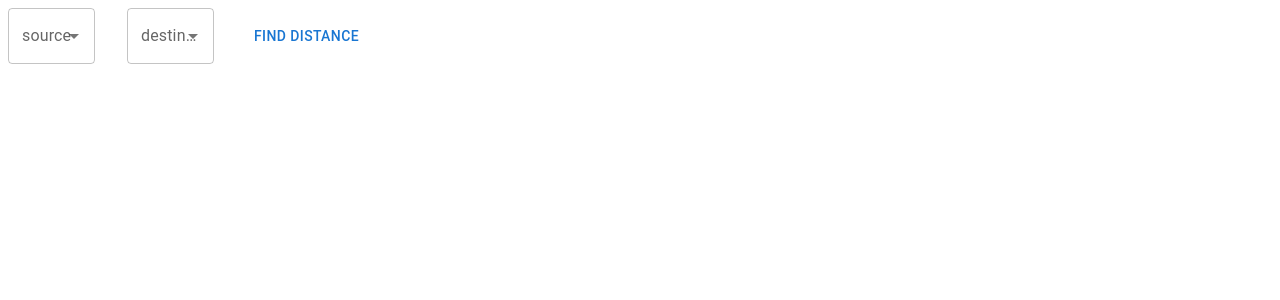
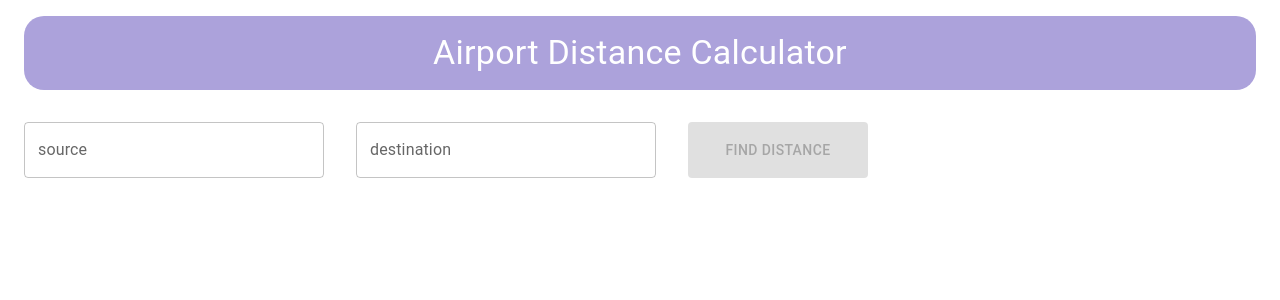
Before and after one commit to arsalyou/AirportDistanceFinder, a React (Vite) app: page / in a window 1280 px wide. Shown: the top 300 px of the page. Built offline with nearby package versions, Linux system fonts and the light colour scheme.

Commit message:
added error msgs + recenter support

```diff
--- a/src/App.tsx
+++ b/src/App.tsx
@@ -1,8 +1,10 @@
 import { useEffect, useState } from 'react'
 import SearchField from './components/SearchField'
-import {Stack, Button} from '@mui/material';
+import { Stack, Button } from '@mui/material';
 import Map from './components/Map';
-import {Point, AirportDetailType} from './types'
+import Header from './components/Header';
+import { Point, AirportDetailType } from './types'
+
 
 
 function App() {
@@ -10,52 +12,60 @@ function App() {
   const [destinationAirport, setDestinationAirport] = useState<AirportDetailType>()
   const [dist, setDist] = useState<number>()
   const [showMap, setShowMap] = useState(false);
+  const [btnEanble, setBtnEnable] = useState(false);
 
   function distance(lat1: number, lon1: number, lat2: number, lon2: number) {
     var p = 0.017453292519943295;    // Math.PI / 180
     var c = Math.cos;
-    var a = 0.5 - c((lat2 - lat1) * p)/2 +
+    var a = 0.5 - c((lat2 - lat1) * p) / 2 +
       c(lat1 * p) * c(lat2 * p) *
-            (1 - c((lon2 - lon1) * p))/2;
+      (1 - c((lon2 - lon1) * p)) / 2;
 
     return 12742 * Math.asin(Math.sqrt(a)); // 2 * R; R = 6371 km
   }
 
-  useEffect(()=>{
-    console.log(srcAirport)
-  },[srcAirport])
+  useEffect(() => {
+    if(!srcAirport && !destinationAirport){
+      setShowMap(false);
+    }
+    if (srcAirport && destinationAirport){
+      setBtnEnable(true);
+    }else{
+      setBtnEnable(false);
+    }
+
+  }, [srcAirport, destinationAirport])
 
   const findDistance = () => {
-    if (srcAirport && destinationAirport){
-      let srcCoordinate  = srcAirport.points;
+    if (srcAirport && destinationAirport) {
+      let srcCoordinate = srcAirport.points;
       let destCoordinate = destinationAirport.points;
       console.log(srcAirport)
       const calculatedKM = distance(srcCoordinate!.lat, srcCoordinate!.lng, destCoordinate!.lat, destCoordinate!.lng)
       let miles = 0.53996 * calculatedKM;
-    setDist(miles)
+      setDist(Math.round(miles))
       setShowMap(true);
     }
   }
 
   return (
-    <div>
-<Stack
-  direction={{ xs: 'column', sm: 'row' }}
-  spacing={{ xs: 1, sm: 2, md: 4 }}
->
-      <SearchField label='source' setAirportDetails={setSrcAirport}/>
-      <SearchField label='destination' setAirportDetails={setDestinationAirport}/>
-      <Button onClick={findDistance}>Find Distance</Button>
+      <Stack  sx={{ m:2}} spacing={{ xs: 1, sm: 2, md: 4 }}>
+      <Header />
+      <Stack sx={{flex: 1}} direction={{ xs: 'column', sm: 'row' }} spacing={{ xs: 1, sm: 2, md: 4 }}>
+        <SearchField label='source' setAirportDetails={setSrcAirport} />
+        <SearchField label='destination' setAirportDetails={setDestinationAirport} />
+        <Button disabled={!btnEanble} variant="contained" sx={{ minWidth:180 }} onClick={findDistance}>Find Distance</Button>
       </Stack>
-      <h3>{dist}</h3>
+
       {
         showMap &&
-      <Map sourceCoordinates={srcAirport?.points} destinationCoordinates={destinationAirport?.points}/>
+        <>
+        <h4>{`${dist} nautical miles is the distance from ${srcAirport?.name} to ${destinationAirport?.name}`}</h4>
+        <Map sourceCoordinates={srcAirport?.points} destinationCoordinates={destinationAirport?.points} />
+        </>
 
       }
-
-
-    </div>
+      </Stack>
   )
 }
 
--- /dev/null
+++ b/src/components/DisplayMessage.tsx
@@ -0,0 +1,34 @@
+import React, {useState} from 'react';
+import Snackbar, { SnackbarOrigin } from '@mui/material/Snackbar';
+import { MsgProps } from '../types';
+
+export interface State extends SnackbarOrigin {
+    open: boolean;
+}
+
+export default function DisplayMessage({message, show}: MsgProps){
+    const [state, setState] = useState<State>({
+        open: show,
+        vertical: 'top',
+        horizontal: 'right',
+      });
+      const { vertical, horizontal, open } = state;
+
+      const handleClick = (newState: SnackbarOrigin) => () => {
+        setState({ open: true, ...newState });
+      };
+
+      const handleClose = () => {
+        setState({ ...state, open: false });
+      };
+
+    return (
+        <Snackbar
+        anchorOrigin={{ vertical, horizontal }}
+        open={open}
+        onClose={handleClose}
+        message={message}
+        key={vertical + horizontal}
+      />
+    )
+}
--- /dev/null
+++ b/src/components/Header.tsx
@@ -0,0 +1,15 @@
+import React, { useEffect, useMemo, useRef, useState } from 'react';
+import { Box, Typography } from '@mui/material';
+
+export default function Header(){
+    return (
+        <>
+         <Box sx={{ display:'flex', justifyContent:'center', backgroundColor:'#aca2db', borderRadius:5, p:2}}>
+          <Typography sx={{ color:'#ffff' }} variant="h4">
+          Airport Distance Calculator
+          </Typography  >
+        </Box>
+        </>
+
+    )
+}
--- a/src/components/Map.tsx
+++ b/src/components/Map.tsx
@@ -1,8 +1,8 @@
-import React, { useEffect, useMemo, useRef, useState } from 'react';
+import React, { useEffect, useState } from 'react';
 import { useGoogleMap, GoogleMap, useLoadScript, MarkerF, PolylineF } from "@react-google-maps/api";
 import '../styles/global.css';
 import { Coordinates } from '../types';
-
+import { Button } from '@mui/material';
 
 export default function Map({ sourceCoordinates, destinationCoordinates }: Coordinates) {
 
@@ -10,36 +10,33 @@ export default function Map({ sourceCoordinates, destinationCoordinates }: Coord
     const { isLoaded } = useLoadScript({
         googleMapsApiKey: "AIzaSyCFHmPDrLwmka2L2wRvO_v7lz__jg4_7AI",
     });
-    //console.log(isLoaded);
     if (!isLoaded) return <div>Loading...</div>;
 
     const fitBounds = (map) => {
         const bounds = new window.google.maps.LatLngBounds();
-        bounds.extend(sourceCoordinates)
-        bounds.extend(destinationCoordinates)
-        // myPlaces.map(place => {
-        //     bounds.extend(place.pos);
-        //     return place.id;
-        // });
+        bounds.extend(sourceCoordinates!)
+        bounds.extend(destinationCoordinates!)
         map.fitBounds(bounds);
     };
-    const path = [
-        { lat: 44, lng: -80 },
-        { lat: 21.291, lng: -157.821 },
 
-    ];
+
+    const recenter = () => {
+        if (sourceCoordinates && destinationCoordinates){
+               fitBounds(mapRef);
+         }
+    };
+    // useEffect(()=>{
+    //     if (sourceCoordinates && destinationCoordinates){
+    //         fitBounds(mapRef);
+    //     }
+    // },[sourceCoordinates, destinationCoordinates])
 
     const options = {
         strokeColor: '#FF0000',
-        strokeOpacity: 0.8,
-        strokeWeight: 12,
+        strokeWeight: 3,
         fillColor: '#FF0000',
         fillOpacity: 0.35,
         radius: 30000,
-        paths: [
-            sourceCoordinates,
-            destinationCoordinates,
-        ],
         zIndex: 1
     };
 
@@ -52,8 +49,8 @@ export default function Map({ sourceCoordinates, destinationCoordinates }: Coord
         !isLoaded ? (<p>Loading </p>)
             :
             (
-
                 <>
+                <Button onClick={recenter} >Recenter</Button>
                     <GoogleMap onLoad={loadHandler} mapContainerClassName="map-container">
                         <MarkerF position={sourceCoordinates!} />
                         <MarkerF position={destinationCoordinates!} />
--- a/src/components/SearchField.tsx
+++ b/src/components/SearchField.tsx
@@ -1,10 +1,11 @@
-import React, {useState, useEffect} from 'react';
+import React, { useState, useEffect } from 'react';
 import TextField from '@mui/material/TextField';
 import Autocomplete from '@mui/material/Autocomplete';
 import { createFilterOptions } from '@mui/material/Autocomplete';
 import { CircularProgress } from '@mui/material';
 import axios from 'axios';
 import { AirportDetailType } from '../types';
+import DisplayMessage from './DisplayMessage';
 
 const filterOptions = createFilterOptions({
   stringify: (option) => option.name,
@@ -12,22 +13,24 @@ const filterOptions = createFilterOptions({
 
 type AirportFieldProps = {
   label: string
-    setAirportDetails : (airportDetails: AirportDetailType) => void,
-
+  setAirportDetails: (airportDetails: AirportDetailType) => void,
 }
 
-  export default function SearchField({label, setAirportDetails}: AirportFieldProps) {
-    const [open, setOpen] = React.useState(false);
-    const [query, setQuery] = React.useState('');
+export default function SearchField({ label, setAirportDetails }: AirportFieldProps) {
+  const [open, setOpen] = useState(false);
+  const [query, setQuery] = useState('');
+  const [error, setError] = useState('');
+  const [showError, setShowError] = useState(false);
 
   const [options, setOptions] = React.useState([]);
   const loading = open && options?.length === 0;
 
   const onChangeHandle = async (value) => {
+    try {
       const res = await axios({
         method: 'POST',
         url: `https://www.air-port-codes.com/api/v1/multi?term=${value}`,
-        headers:{
+        headers: {
           'APC-Auth': '0d8112d88b',
           'APC-Auth-Secret': 'e474d10509ce7d0'
         }
@@ -42,12 +45,25 @@ const filterOptions = createFilterOptions({
             'lat': parseFloat(item.latitude),
             'lng': parseFloat(item.longitude)
           }
-      })})
+        })
+      })
       console.log(temp)
-      if (temp){
+      if (temp) {
         setOptions(temp);
-      }else{
+      } else {
         setOptions([]);
+      }
+      setShowError(false)
+    } catch (err) {
+      console.log(err);
+      setError(err);
+      setShowError(true);
+      let timer: ReturnType<typeof setTimeout> = setTimeout(() => {
+        setShowError(false);
+       }, 2000);
+
+      clearTimeout(timer);
+
     }
   };
 
@@ -58,20 +74,14 @@ const filterOptions = createFilterOptions({
   }, [open]);
 
   return (
+    <>
       <Autocomplete
-        id="asynchronous-demo"
         filterOptions={filterOptions}
         open={open}
-        onOpen={() => {
-          setOpen(true);
-        }}
-        onClose={() => {
-          setOpen(false);
-        }}
+        onOpen={() => { setOpen(true); }}
+        onClose={() => { setOpen(false); }}
         isOptionEqualToValue={(option, value) => {
           option.name === value.name;
-        //   console.log(option);
-        //   console.log(value);
           // improve set only once
           setAirportDetails(value)
         }}
@@ -83,9 +93,12 @@ const filterOptions = createFilterOptions({
             {...params}
             label={label}
             variant="outlined"
+            fullWidth
+            sx={{ minWidth: 300 }}
             onChange={(ev) => {
 
               setQuery(ev.target.value)
+              console.log(ev.target.value)
               if (ev.target.value !== "" || ev.target.value !== null) {
                 console.log(ev.target.value)
                 onChangeHandle(ev.target.value);
@@ -98,12 +111,14 @@ const filterOptions = createFilterOptions({
                   {loading ? (
                     <CircularProgress color="inherit" size={20} />
                   ) : null}
-                  {params.InputProps.endAdornment}
                 </React.Fragment>
               )
             }}
           />
         )}
       />
+      <DisplayMessage show={showError} message={error}/>
+
+    </>
   );
 }
--- a/src/styles/global.css
+++ b/src/styles/global.css
@@ -1,4 +1,4 @@
 .map-container{
     width: 100%;
-    height: 100vh;
+    height: 70vh;
 }
--- a/src/types.ts
+++ b/src/types.ts
@@ -1,3 +1,8 @@
+export type MsgProps = {
+    message: string,
+    show: boolean
+}
+
 export type Point =  {
     lat: number,
     lng: number
```
Lines whose indentation alone changed are shown as unchanged.
